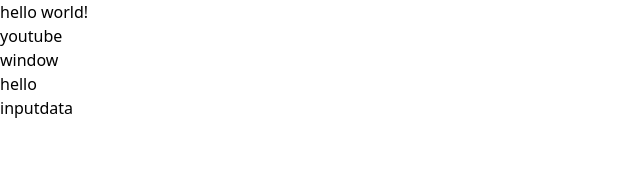
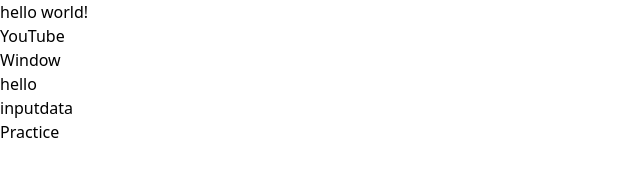
Before and after one commit to vishwajeeta/next_asvsi, a Next.js app: page / in a window 1280 px wide. Shown: the top 193 px of the page, without its empty margins (0-640 px from the left). Built offline with nearby package versions, Linux system fonts and the light colour scheme.

Commit message:
trying useState

```diff
--- a/app/page.tsx
+++ b/app/page.tsx
@@ -5,10 +5,11 @@ const page = () => {
   return (
     <div>
       hello world! <br />
-      <Link href={"youtube"}> youtube</Link> <br />
-      <Link href={"window"}> window</Link> <br />
+      <Link href={"youtube"}> YouTube</Link> <br />
+      <Link href={"window"}> Window</Link> <br />
       <Link href={"hii/hello"}> hello</Link> <br />
-      <Link href={"inputdata"}> inputdata</Link>
+      <Link href={"inputdata"}> inputdata</Link> <br />
+      <Link href={"practice"}> Practice</Link> <br />
 
     </div>
   )
--- /dev/null
+++ b/app/practice/page.jsx
@@ -0,0 +1,16 @@
+"use client"
+import React, { useState } from 'react'
+
+function page() {
+    const [number,setNumber]=useState(0)
+  return (
+    <div>
+      <h1>number={number}</h1>
+      <button onClick={()=>setNumber(number+1)}>click Me</button>
+    </div>
+  )
+}
+
+
+
+export default page
```
